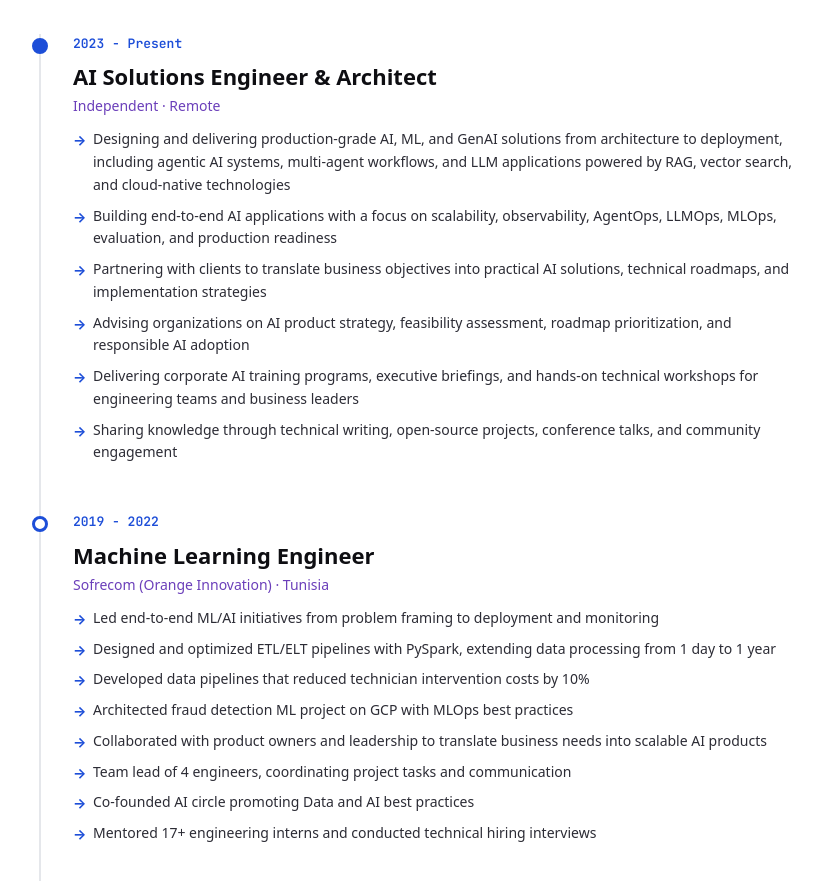
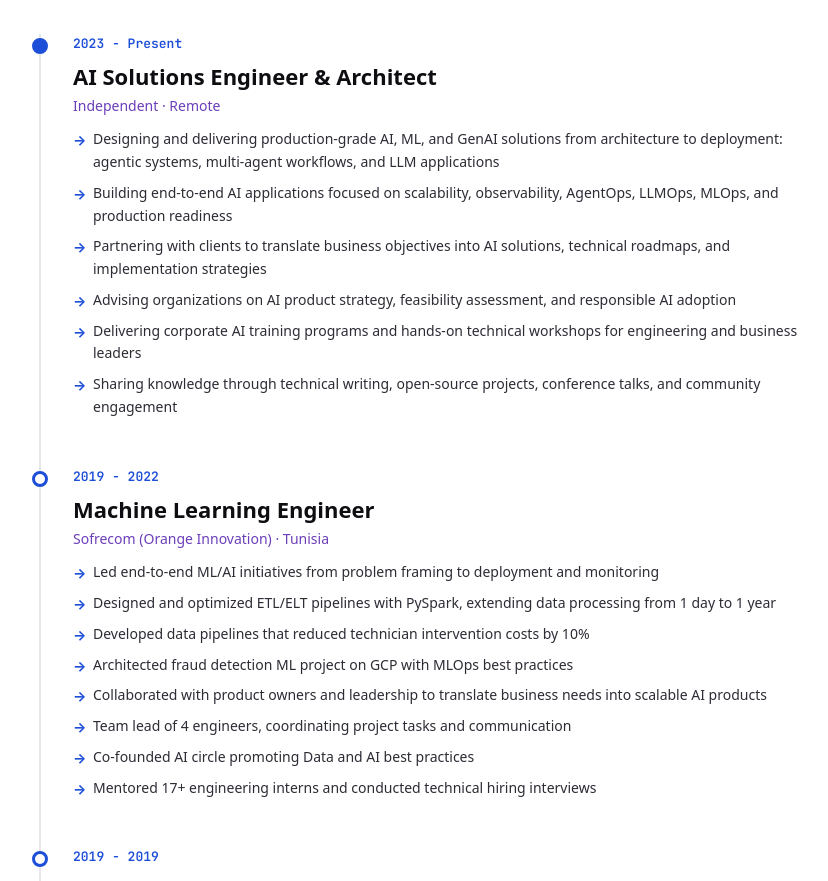
Before and after one commit to Saoussen-CH/Saoussen-CH.github.io, a React (Vite) app: page / in a window 1280 px wide. Shown: the part 1880-2761 px from the top of the page, without its empty margins (41-869 px from the left). Built offline with nearby package versions, Linux system fonts and the light colour scheme; a web font is replaced by a local one.

Commit message:
Trim freelance experience bullets for style consistency

```diff
--- a/src/data/profile.ts
+++ b/src/data/profile.ts
@@ -108,11 +108,11 @@ export const experiences: Experience[] = [
     company: 'Independent',
     location: 'Remote',
     highlights: [
-      'Designing and delivering production-grade AI, ML, and GenAI solutions from architecture to deployment, including agentic AI systems, multi-agent workflows, and LLM applications powered by RAG, vector search, and cloud-native technologies',
-      'Building end-to-end AI applications with a focus on scalability, observability, AgentOps, LLMOps, MLOps, evaluation, and production readiness',
-      'Partnering with clients to translate business objectives into practical AI solutions, technical roadmaps, and implementation strategies',
-      'Advising organizations on AI product strategy, feasibility assessment, roadmap prioritization, and responsible AI adoption',
-      'Delivering corporate AI training programs, executive briefings, and hands-on technical workshops for engineering teams and business leaders',
+      'Designing and delivering production-grade AI, ML, and GenAI solutions from architecture to deployment: agentic systems, multi-agent workflows, and LLM applications',
+      'Building end-to-end AI applications focused on scalability, observability, AgentOps, LLMOps, MLOps, and production readiness',
+      'Partnering with clients to translate business objectives into AI solutions, technical roadmaps, and implementation strategies',
+      'Advising organizations on AI product strategy, feasibility assessment, and responsible AI adoption',
+      'Delivering corporate AI training programs and hands-on technical workshops for engineering and business leaders',
       'Sharing knowledge through technical writing, open-source projects, conference talks, and community engagement',
     ],
   },
```
